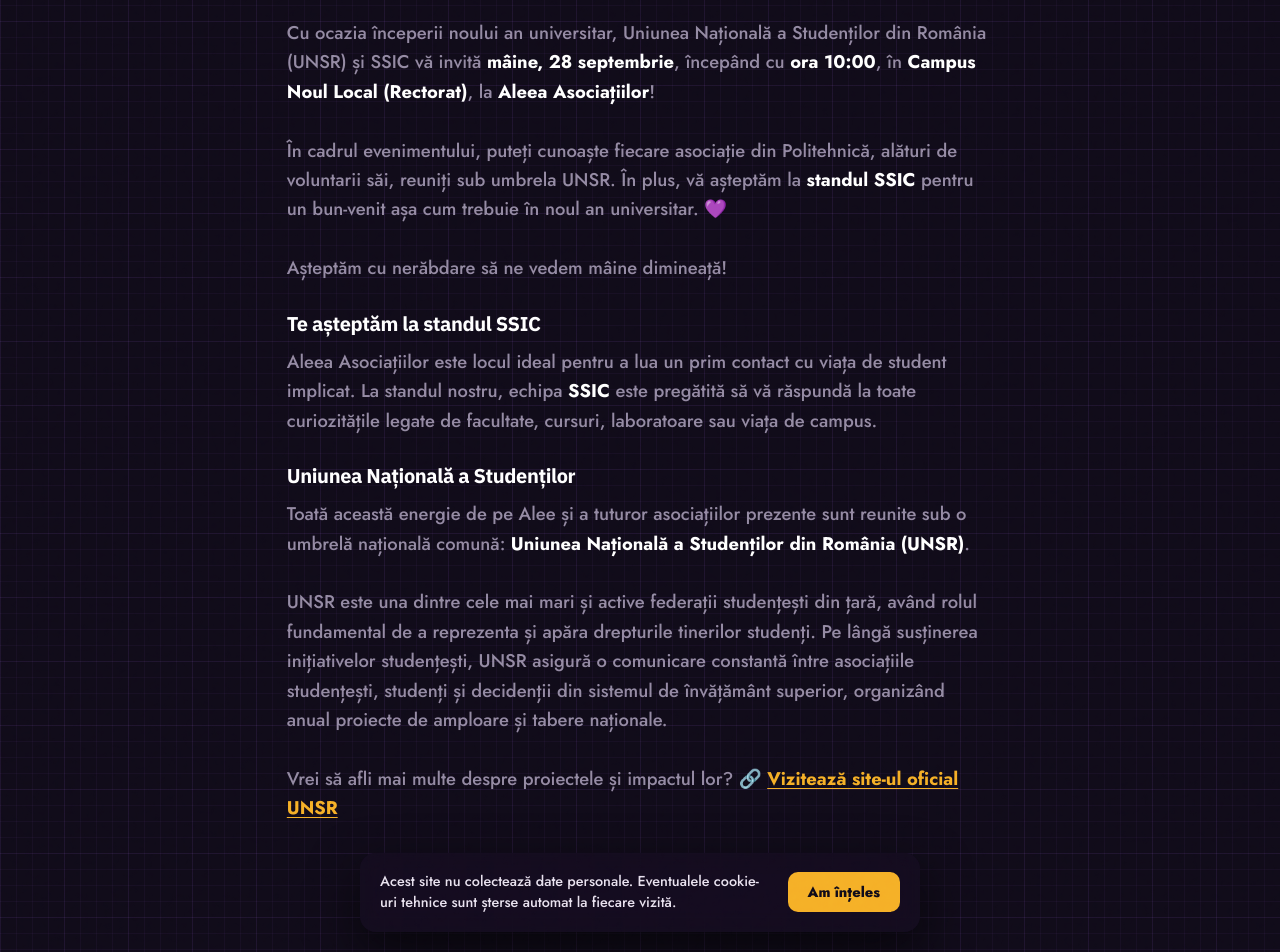
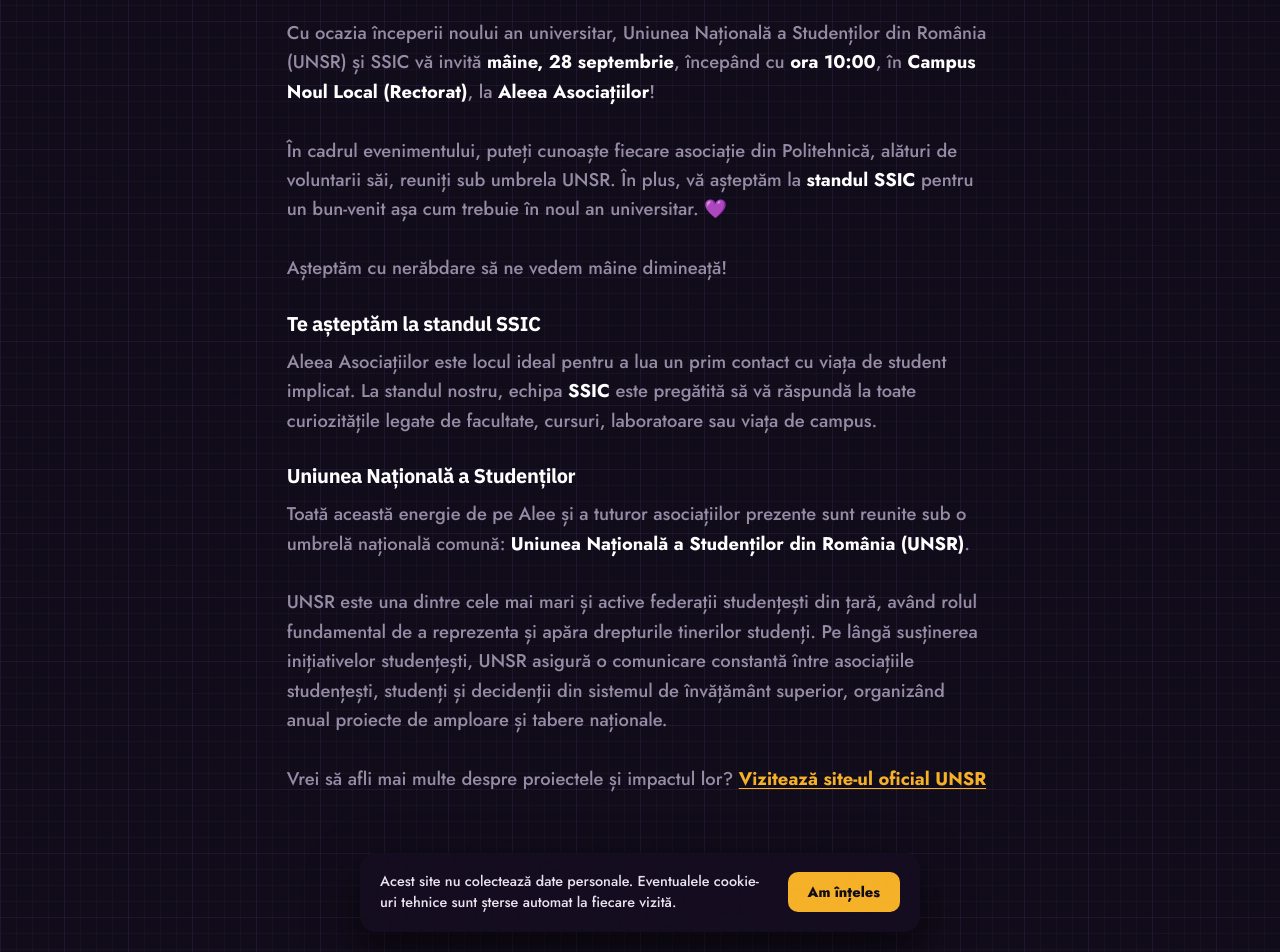
Before and after one commit to prssic/ssic, a Jekyll site: the page built from _avizier/aleea-asociatiilor.md, in a window 1280 px wide. Shown: the part 682-1634 px from the top of the page. Built offline with Jekyll 4.4.1, drawn with Linux system fonts in a browser that asks for light colours; nearby versions of some CDN libraries; a script that is not in the unit is left out.

```diff
--- a/_avizier/aleea-asociatiilor.md
+++ b/_avizier/aleea-asociatiilor.md
@@ -23,5 +23,4 @@ Toată această energie de pe Alee și a tuturor asociațiilor prezente sunt reu
 
 UNSR este una dintre cele mai mari și active federații studențești din țară, având rolul fundamental de a reprezenta și apăra drepturile tinerilor studenți. Pe lângă susținerea inițiativelor studențești, UNSR asigură o comunicare constantă între asociațiile studențești, studenți și decidenții din sistemul de învățământ superior, organizând anual proiecte de amploare și tabere naționale.
 
-Vrei să afli mai multe despre proiectele și impactul lor?
-🔗 **[Vizitează site-ul oficial UNSR](https://unsr.ro/)**
+Vrei să afli mai multe despre proiectele și impactul lor? **[Vizitează site-ul oficial UNSR](https://unsr.ro/)**
```
